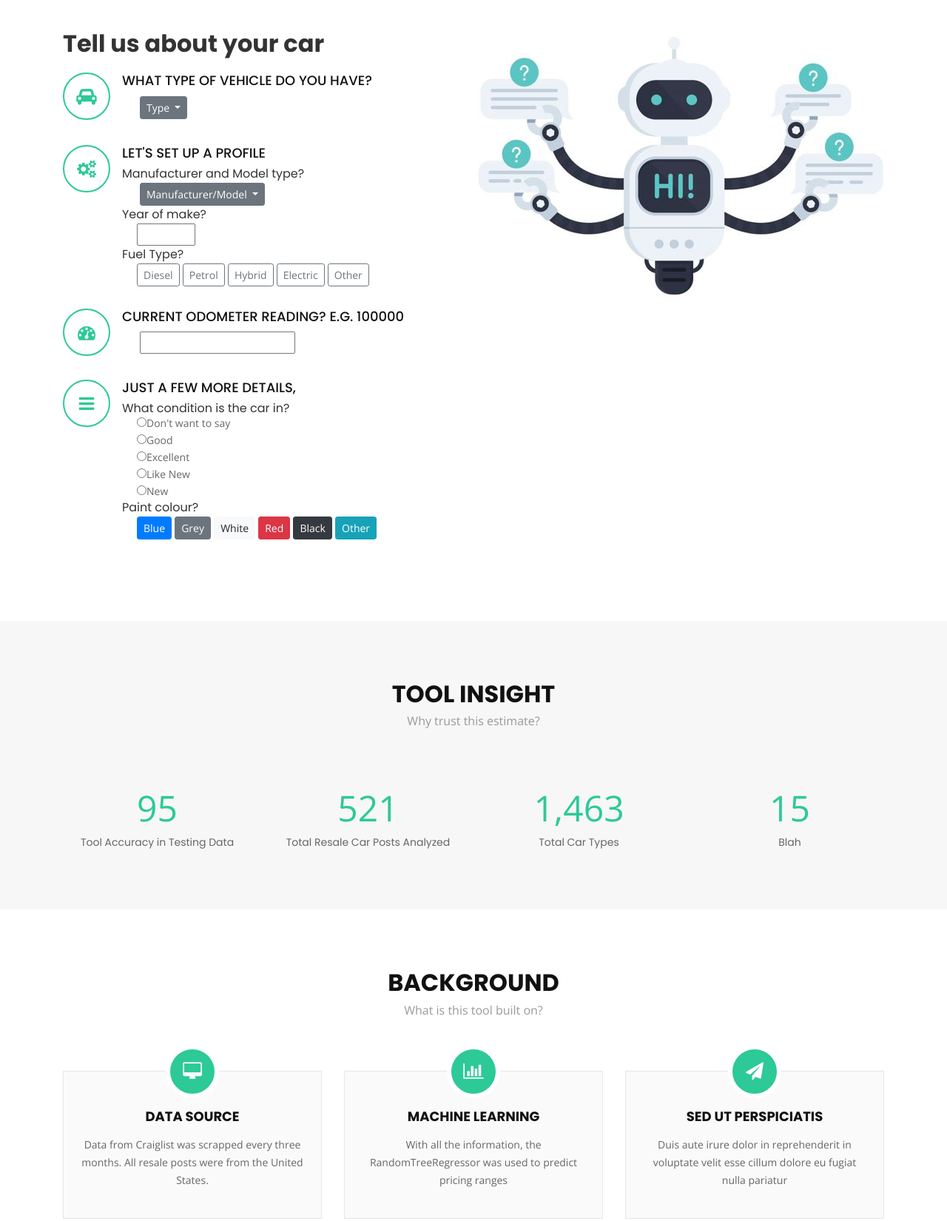
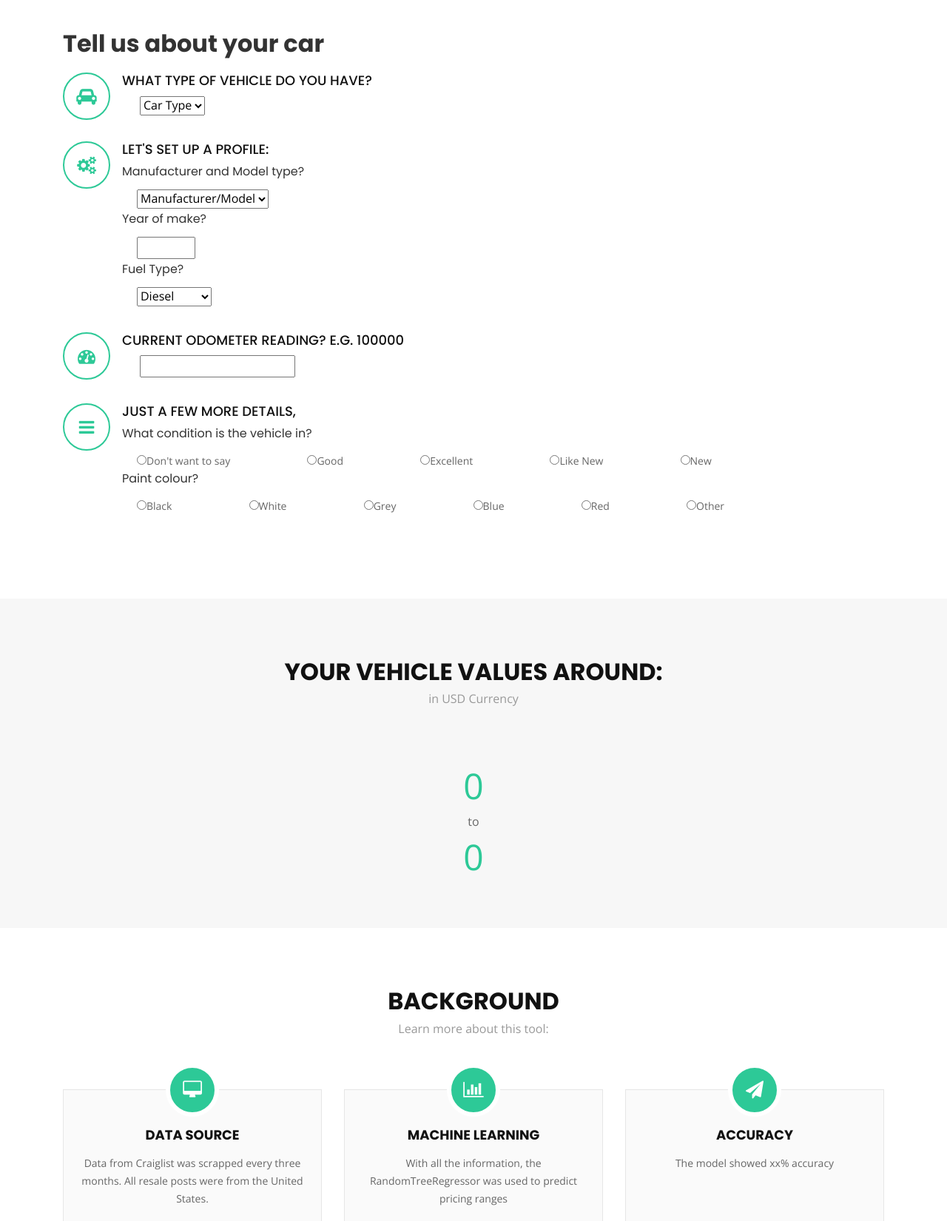
Before and after one commit to Dearsu520/automotive-modeling-project, a plain HTML site: page index.html in a window 1280 px wide. Shown: the part 840-2490 px from the top of the page at 74% size. Drawn offline with nearby package versions, Linux system fonts and the light colour scheme.

Commit message:
website update

```diff
--- a/assets/css/style.css
+++ b/assets/css/style.css
@@ -570,11 +570,11 @@ section {
   padding: 80px 0;
 }
 
-#about .about-container .background {
+/* #about .about-container .background {
   min-height: 300px;
   background: url(../img/about-img.jpg) center top no-repeat;
   margin-bottom: 10px;
-}
+} */
 
 #about .about-container .content {
   background: #fff;
@@ -600,7 +600,8 @@ section {
   color: #333;
   font-weight: 400;
   font-size: 16px;
-  line-height: 14px;
+  line-height: 18px;
+  padding-bottom: 10px;
   margin-left: 80px;
   margin-bottom: 5px;
 }
@@ -666,25 +667,25 @@ section {
   font-size: 14px;
 }
 
-#about .about-container .icon-box .firstbtn{
-  font-size: 14px;
-  margin-left: 100px;
-}
-
-#about .about-container .icon-box .btn{
-  font-size: 14px;
-}
-
 #about .about-container .icon-box .number-input{
   margin-left: 100px;
   margin-bottom: 5px;
 }
 
-#about .about-container .icon-box #dropdownMenuButton{
+#about .about-container .icon-box .dropdownmenu {
   margin-left: 40px;
   margin-bottom: 5px;
 }
 
+#about .about-container .icon-box .form-select {
+  margin-left: 100px;
+  margin-bottom: 5px;
+}
+
+#about .about-container .icon-box .first {
+  margin-left: 40px;
+  margin-bottom: 5px;
+}
 
 #about .about-container .icon-box .radio-inline {
   margin-left: 100px;
--- a/index.html
+++ b/index.html
@@ -92,7 +92,7 @@
       <div class="container" data-aos="fade-up">
         <div class="row about-container">
 
-          <div class="col-lg-6 content order-lg-1 order-2">
+          <div class="col-lg-12 content order-lg-1 order-2">
             <h2 class="title">Tell us about your car</h2>
             <!-- <p>
               Lorem ipsum dolor sit amet, consectetur adipiscing elit, sed do eiusmod tempor incididunt ut labore et dolore magna aliqua. Ut enim ad minim veniam, quis nostrud exercitation ullamco laboris nisi ut aliquip ex ea commodo consequat.
@@ -103,40 +103,33 @@
               <div class="icon"><i class="fa fa-automobile"></i></div>
               <h4 class="title"><a href="">What type of vehicle do you have?</a></h4>
 
-              <button class="btn btn-secondary dropdown-toggle btn-sm" type="button" id="dropdownMenuButton" data-toggle="dropdown" aria-haspopup="true" aria-expanded="false">
-                Type
-              </button>
-
-              <div class="dropdown-menu" aria-labelledby="dropdownMenuButton">
-                <a class="dropdown-item" href="#">Action</a>
-              </div>
+              <select class="form-select first" aria-label="Default select example">
+                <option selected>Car Type</option>
+              </select>
 
             </div>
 
             <div class="icon-box" data-aos="fade-up" data-aos-delay="300">
 
               <div class="icon"><i class="fa fa-gears"></i></div>
-              <h4 class="title"><a href="">Let's set up a profile</a></h4>
+              <h4 class="title"><a href="">Let's set up a profile:</a></h4>
 
               <h3 class="subtitle">Manufacturer and Model type?</h3>
 
-              <button class="btn btn-secondary dropdown-toggle btn-sm" type="button" id="dropdownMenuButton" data-toggle="dropdown" aria-haspopup="true" aria-expanded="false">
-                Manufacturer/Model
-              </button>
-
-              <div class="dropdown-menu" aria-labelledby="dropdownMenuButton">
-                <a class="dropdown-item" href="#">Action</a>
-              </div>
+              <select class="form-select" aria-label="Default select example">
+                <option selected>Manufacturer/Model</option>
+              </select>
 
               <h3 class="subtitle">Year of make?</h3>
               <input type="number" id="tentacles" name="tentacles" class="number-input" min="1000" max="2021">
 
               <h3 class="subtitle">Fuel Type?</h3>
-              <button type="button" class="btn btn-outline-secondary btn-sm" style="margin-left:100px;">Diesel</button>
-              <button type="button" class="btn btn-outline-secondary btn-sm">Petrol</button>
-              <button type="button" class="btn btn-outline-secondary btn-sm">Hybrid</button>
-              <button type="button" class="btn btn-outline-secondary btn-sm">Electric</button>
-              <button type="button" class="btn btn-outline-secondary btn-sm">Other</button>
+              <select class="form-select" aria-label="Default select example">
+                <option selected>Diesel</option>
+                <option value="1">Petrol/Gas</option>
+                <option value="2">Hybrid</option>
+                <option value="3">Electric</option>
+              </select>
 
             </div>
 
@@ -150,39 +143,49 @@
               <div class="icon"><i class="fa fa-bars"></i></div>
               <h4 class="title"><a href="">Just a few more details, </a></h4>
 
-              <h3 class="subtitle">What condition is the car in?</h3>
-              <form class="description-form">
-                <div class="radio-inline">
-                  <label><input type="radio" name="optradio">Don't want to say</label>
-                </div>
-                <div class="radio-inline">
-                  <label><input type="radio" name="optradio">Good</label>
-                </div>
-                <div class="radio-inline">
-                  <label><input type="radio" name="optradio">Excellent</label>
-                </div>
-                <div class="radio-inline">
-                  <label><input type="radio" name="optradio">Like New</label>
-                </div>
-                <div class="radio-inline">
-                  <label><input type="radio" name="optradio">New</label>
-                </div>
+              <h3 class="subtitle">What condition is the vehicle in?</h3>
+              <form>
+                <label class="radio-inline">
+                  <input type="radio" name="optradio">Don't want to say
+                </label>
+                <label class="radio-inline">
+                  <input type="radio" name="optradio">Good
+                </label>
+                <label class="radio-inline">
+                  <input type="radio" name="optradio">Excellent
+                </label>
+                <label class="radio-inline">
+                  <input type="radio" name="optradio">Like New
+                </label>
+                <label class="radio-inline">
+                  <input type="radio" name="optradio">New
+                </label>
               </form>
 
               <h3 class="subtitle">Paint colour?</h3>
-              <button type="button" class="firstbtn btn btn-primary btn-sm">Blue</button>
-              <button type="button" class="btn btn-secondary btn-sm">Grey</button>
-              <button type="button" class="btn btn-light btn-sm">White</button>
-              <button type="button" class="btn btn-danger btn-sm">Red</button>
-              <button type="button" class="btn btn-dark btn-sm">Black</button>
-              <button type="button" class="btn btn-info btn-sm">Other</button>
+              <form>
+                <label class="radio-inline">
+                  <input type="radio" name="optradio">Black
+                </label>
+                <label class="radio-inline">
+                  <input type="radio" name="optradio">White
+                </label>
+                <label class="radio-inline">
+                  <input type="radio" name="optradio">Grey
+                </label>
+                <label class="radio-inline">
+                  <input type="radio" name="optradio">Blue
+                </label>
+                <label class="radio-inline">
+                  <input type="radio" name="optradio">Red
+                </label>
+                <label class="radio-inline">
+                  <input type="radio" name="optradio">Other
+                </label>
+              </form>
             </div>
 
-
-
           </div>
-
-          <div class="col-lg-6 background order-lg-2 order-1" data-aos="fade-left" data-aos-delay="100"></div>
         </div>
 
       </div>
@@ -192,29 +195,13 @@
     <section id="facts">
       <div class="container" data-aos="fade-up">
         <div class="section-header">
-          <h3 class="section-title">Tool Insight</h3>
-          <p class="section-description">Why trust this estimate?</p>
+          <h3 class="section-title">Your vehicle values around:</h3>
+          <p class="section-description">in USD Currency</p>
         </div>
         <div class="row counters">
 
-          <div class="col-lg-3 col-6 text-center">
-            <span data-toggle="counter-up">95</span>
-            <p>Tool Accuracy in Testing Data</p>
-          </div>
-
-          <div class="col-lg-3 col-6 text-center">
-            <span data-toggle="counter-up">521</span>
-            <p>Total Resale Car Posts Analyzed</p>
-          </div>
-
-          <div class="col-lg-3 col-6 text-center">
-            <span data-toggle="counter-up">1,463</span>
-            <p>Total Car Types</p>
-          </div>
-
-          <div class="col-lg-3 col-6 text-center">
-            <span data-toggle="counter-up">15</span>
-            <p>Blah</p>
+          <div class="col-lg-12 col-6 text-center">
+            <span data-toggle="counter-up" class="min-value">0</span> to <span data-toggle="counter-up" class="max-value">0</span>
           </div>
 
         </div>
@@ -227,7 +214,7 @@
       <div class="container" data-aos="fade-up">
         <div class="section-header">
           <h3 class="section-title">Background</h3>
-          <p class="section-description">What is this tool built on?</p>
+          <p class="section-description">Learn more about this tool:</p>
         </div>
         <div class="row">
           <div class="col-lg-4 col-md-6" data-aos="zoom-in">
@@ -247,12 +234,12 @@
           <div class="col-lg-4 col-md-6" data-aos="zoom-in">
             <div class="box">
               <div class="icon"><a href=""><i class="fa fa-paper-plane"></i></a></div>
-              <h4 class="title"><a href="">Sed ut perspiciatis</a></h4>
-              <p class="description">Duis aute irure dolor in reprehenderit in voluptate velit esse cillum dolore eu fugiat nulla pariatur</p>
+              <h4 class="title"><a href="">Accuracy</a></h4>
+              <p class="description">The model showed xx% accuracy</p>
             </div>
           </div>
 
-          <div class="col-lg-4 col-md-6" data-aos="zoom-in">
+          <!-- <div class="col-lg-4 col-md-6" data-aos="zoom-in">
             <div class="box">
               <div class="icon"><a href=""><i class="fa fa-photo"></i></a></div>
               <h4 class="title"><a href="">Magni Dolores</a></h4>
@@ -272,7 +259,7 @@
               <h4 class="title"><a href="">Eiusmod Tempor</a></h4>
               <p class="description">Et harum quidem rerum facilis est et expedita distinctio. Nam libero tempore, cum soluta nobis est eligendi</p>
             </div>
-          </div>
+          </div> -->
         </div>
 
       </div>
@@ -284,10 +271,10 @@
         <div class="row" data-aos="zoom-in">
           <div class="col-lg-9 text-center text-lg-left">
             <h3 class="cta-title">Call To Action</h3>
-            <p class="cta-text"> Duis aute irure dolor in reprehenderit in voluptate velit esse cillum dolore eu fugiat nulla pariatur. Excepteur sint occaecat cupidatat non proident, sunt in culpa qui officia deserunt mollit anim id est laborum.</p>
+            <p class="cta-text"> Ready to sell? Go ahead, post it onto the marketplace</p>
           </div>
           <div class="col-lg-3 cta-btn-container text-center">
-            <a class="cta-btn align-middle" href="#">Call To Action</a>
+            <a class="cta-btn align-middle" href="https://www.kijiji.ca/">Kijiji.ca</a>
           </div>
         </div>
 
@@ -295,14 +282,14 @@
     </section><!-- End Call To Action Section -->
 
     <!-- ======= Portfolio Section ======= -->
-    <section id="portfolio" class="portfolio">
-      <div class="container" data-aos="fade-up">
+    <!-- <section id="portfolio" class="portfolio"> -->
+      <!-- <div class="container" data-aos="fade-up">
         <div class="section-header">
-          <h3 class="section-title">Portfolio</h3>
-          <p class="section-description">Sed ut perspiciatis unde omnis iste natus error sit voluptatem accusantium doloremque</p>
-        </div>
+          <h3 class="section-title">The Team</h3>
+          <p class="section-description">a team of highly diversified mates</p>
+        </div> -->
 
-        <div class="row" data-aos="fade-up" data-aos-delay="100">
+        <!-- <div class="row" data-aos="fade-up" data-aos-delay="100">
           <div class="col-lg-12 d-flex justify-content-center">
             <ul id="portfolio-flters">
               <li data-filter="*" class="filter-active">All</li>
@@ -311,9 +298,9 @@
               <li data-filter=".filter-web">Web</li>
             </ul>
           </div>
-        </div>
+        </div> -->
 
-        <div class="row portfolio-container" data-aos="fade-up" data-aos-delay="200">
+        <!-- <div class="row portfolio-container" data-aos="fade-up" data-aos-delay="200">
 
           <div class="col-lg-4 col-md-6 portfolio-item filter-app">
             <img src="assets/img/portfolio/portfolio-1.jpg" class="img-fluid" alt="">
@@ -355,67 +342,17 @@
             </div>
           </div>
 
-          <div class="col-lg-4 col-md-6 portfolio-item filter-web">
-            <img src="assets/img/portfolio/portfolio-5.jpg" class="img-fluid" alt="">
-            <div class="portfolio-info">
-              <h4>Web 2</h4>
-              <p>Web</p>
-              <a href="assets/img/portfolio/portfolio-5.jpg" data-gall="portfolioGallery" class="venobox preview-link" title="Web 2"><i class="bx bx-plus"></i></a>
-              <a href="portfolio-details.html" class="details-link" title="More Details"><i class="bx bx-link"></i></a>
-            </div>
-          </div>
-
-          <div class="col-lg-4 col-md-6 portfolio-item filter-app">
-            <img src="assets/img/portfolio/portfolio-6.jpg" class="img-fluid" alt="">
-            <div class="portfolio-info">
-              <h4>App 3</h4>
-              <p>App</p>
-              <a href="assets/img/portfolio/portfolio-6.jpg" data-gall="portfolioGallery" class="venobox preview-link" title="App 3"><i class="bx bx-plus"></i></a>
-              <a href="portfolio-details.html" class="details-link" title="More Details"><i class="bx bx-link"></i></a>
-            </div>
-          </div>
-
-          <div class="col-lg-4 col-md-6 portfolio-item filter-card">
-            <img src="assets/img/portfolio/portfolio-7.jpg" class="img-fluid" alt="">
-            <div class="portfolio-info">
-              <h4>Card 1</h4>
-              <p>Card</p>
-              <a href="assets/img/portfolio/portfolio-7.jpg" data-gall="portfolioGallery" class="venobox preview-link" title="Card 1"><i class="bx bx-plus"></i></a>
-              <a href="portfolio-details.html" class="details-link" title="More Details"><i class="bx bx-link"></i></a>
-            </div>
-          </div>
-
-          <div class="col-lg-4 col-md-6 portfolio-item filter-card">
-            <img src="assets/img/portfolio/portfolio-8.jpg" class="img-fluid" alt="">
-            <div class="portfolio-info">
-              <h4>Card 3</h4>
-              <p>Card</p>
-              <a href="assets/img/portfolio/portfolio-8.jpg" data-gall="portfolioGallery" class="venobox preview-link" title="Card 3"><i class="bx bx-plus"></i></a>
-              <a href="portfolio-details.html" class="details-link" title="More Details"><i class="bx bx-link"></i></a>
-            </div>
-          </div>
-
-          <div class="col-lg-4 col-md-6 portfolio-item filter-web">
-            <img src="assets/img/portfolio/portfolio-9.jpg" class="img-fluid" alt="">
-            <div class="portfolio-info">
-              <h4>Web 3</h4>
-              <p>Web</p>
-              <a href="assets/img/portfolio/portfolio-9.jpg" data-gall="portfolioGallery" class="venobox preview-link" title="Web 3"><i class="bx bx-plus"></i></a>
-              <a href="portfolio-details.html" class="details-link" title="More Details"><i class="bx bx-link"></i></a>
-            </div>
-          </div>
-
         </div>
 
       </div>
-    </section><!-- End Portfolio Section -->
+    </section>End Portfolio Section -->
 
     <!-- ======= Team Section ======= -->
     <section id="team">
       <div class="container" data-aos="fade-up">
         <div class="section-header">
           <h3 class="section-title">Team</h3>
-          <p class="section-description">Sed ut perspiciatis unde omnis iste natus error sit voluptatem accusantium doloremque</p>
+          <p class="section-description">Meet the team that put all this together!</p>
         </div>
         <div class="row">
           <div class="col-lg-3 col-md-6">
@@ -479,16 +416,16 @@
     </section><!-- End Team Section -->
 
     <!-- ======= Contact Section ======= -->
-    <section id="contact">
+    <!-- <section id="contact">
       <div class="container">
         <div class="section-header">
           <h3 class="section-title">Contact</h3>
           <p class="section-description">Sed ut perspiciatis unde omnis iste natus error sit voluptatem accusantium doloremque</p>
         </div>
-      </div>
+      </div> -->
 
       <!-- Uncomment below if you wan to use dynamic maps -->
-      <iframe src="https://www.google.com/maps/embed?pb=!1m18!1m12!1m3!1d22864.11283411948!2d-73.96468908098944!3d40.630720240038435!2m3!1f0!2f0!3f0!3m2!1i1024!2i768!4f13.1!3m3!1m2!1s0x89c24fa5d33f083b%3A0xc80b8f06e177fe62!2sNew+York%2C+NY%2C+USA!5e0!3m2!1sen!2sbg!4v1540447494452" width="100%" height="380" frameborder="0" style="border:0" allowfullscreen></iframe>
+      <!-- <iframe src="https://www.google.com/maps/embed?pb=!1m18!1m12!1m3!1d22864.11283411948!2d-73.96468908098944!3d40.630720240038435!2m3!1f0!2f0!3f0!3m2!1i1024!2i768!4f13.1!3m3!1m2!1s0x89c24fa5d33f083b%3A0xc80b8f06e177fe62!2sNew+York%2C+NY%2C+USA!5e0!3m2!1sen!2sbg!4v1540447494452" width="100%" height="380" frameborder="0" style="border:0" allowfullscreen></iframe>
 
       <div class="container mt-5">
         <div class="row justify-content-center">
@@ -554,7 +491,7 @@
         </div>
 
       </div>
-    </section><!-- End Contact Section -->
+    </section>End Contact Section -->
 
   </main><!-- End #main -->
 
```
Also changed, not shown: assets/img/car.jpg (added), assets/img/pickup.png (added), assets/img/sports.png (added), assets/img/van.png (added).
